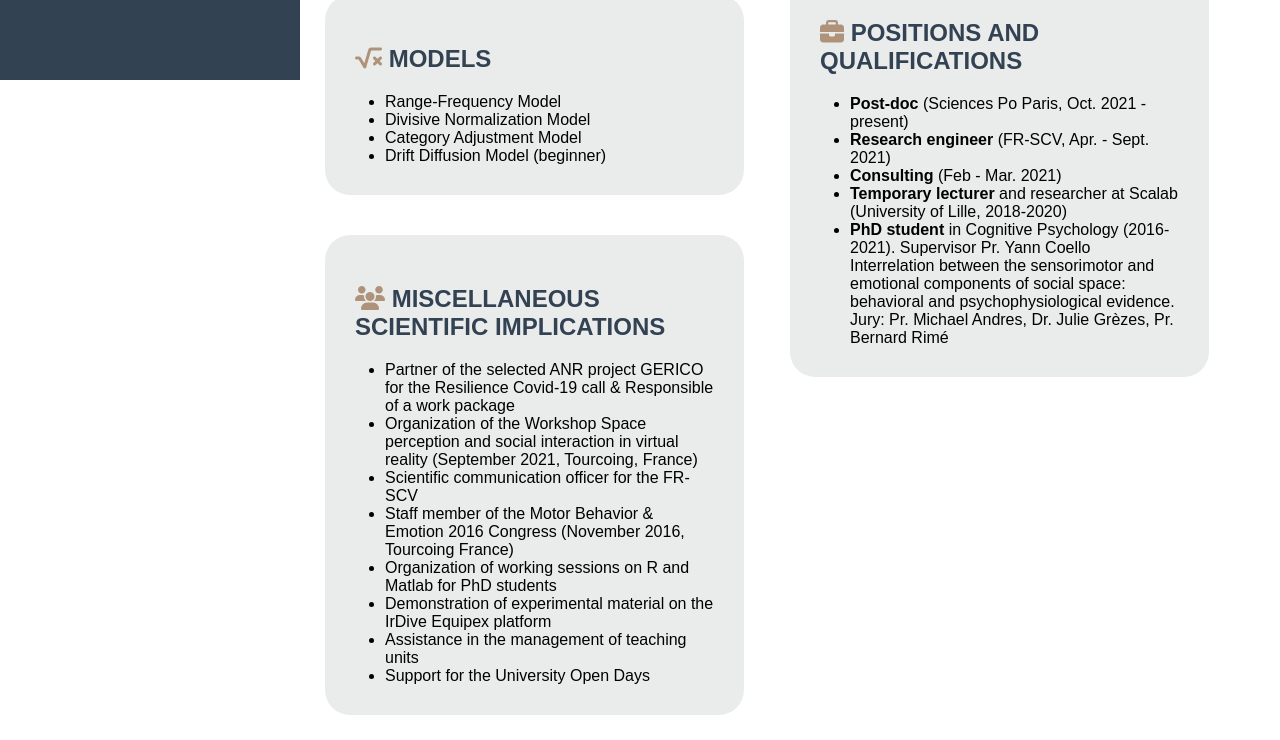
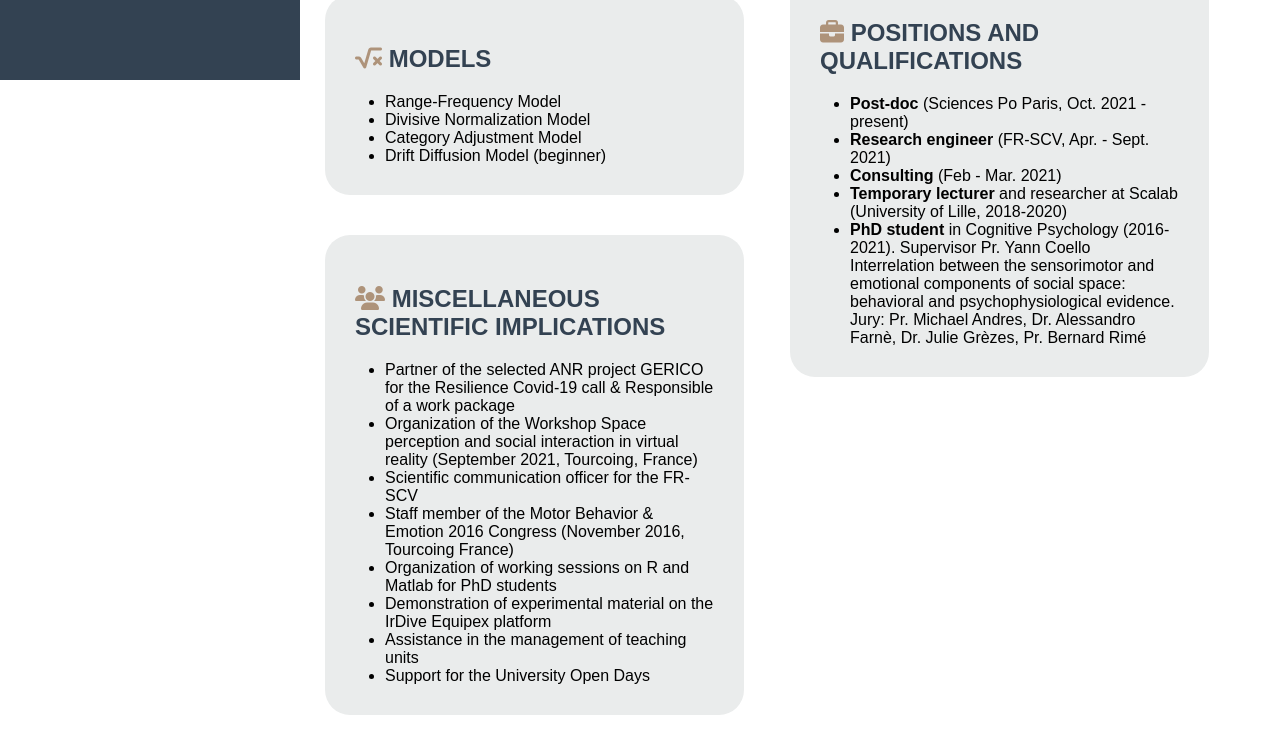
Before and after one commit to acartaud/alice_cartaud, a plain HTML site: page skills.html in a window 1280 px wide. Shown: the part 720-1460 px from the top of the page. Drawn offline with nearby package versions, Linux system fonts and the light colour scheme.

Commit message:
Update skills.html

```diff
--- a/skills.html
+++ b/skills.html
@@ -351,7 +351,7 @@
                             <li>
                                 <strong>PhD student </strong> in Cognitive Psychology (2016-2021). Supervisor Pr. Yann Coello<br>
                                 Interrelation between the sensorimotor and emotional components of social space: behavioral and psychophysiological evidence.<br>
-                                Jury: Pr. Michael Andres,  Dr. Julie Grèzes, Pr. Bernard Rimé
+                                Jury: Pr. Michael Andres, Dr. Alessandro Farnè, Dr. Julie Grèzes, Pr. Bernard Rimé
                             </li>
                         </ul>
                     </div><!-- fin container-->
```
